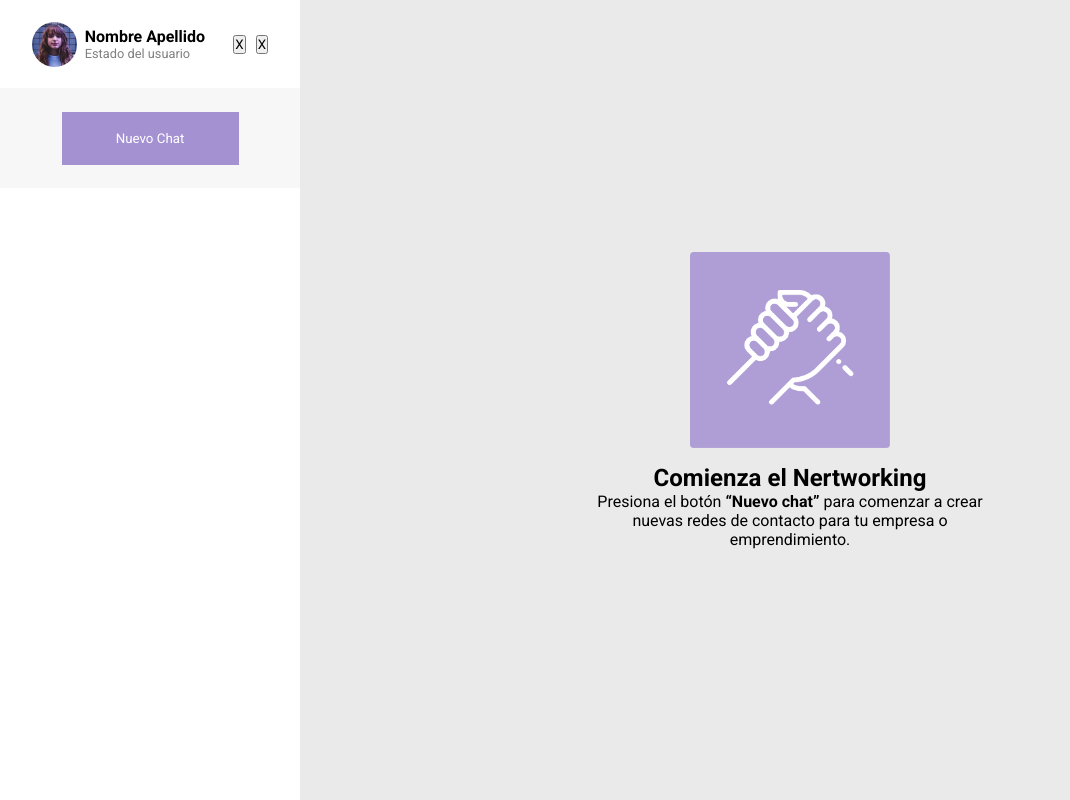
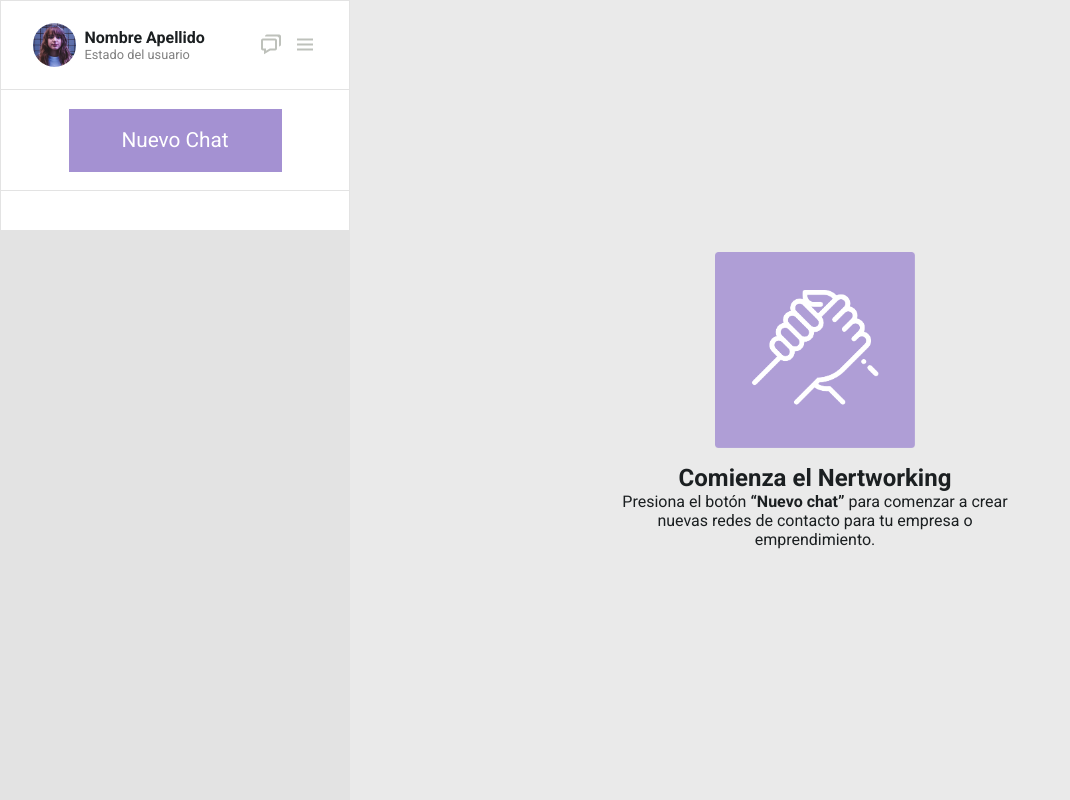
Before and after one commit to raulespmol/m2-d1-mensajeria, a plain HTML site: page index.html in a window 1280 px wide. Shown: the whole page, without its empty margins (0-1070 px from the left). Drawn offline with nearby package versions, Linux system fonts and the light colour scheme.

Commit message:
ajustes sidebar gap y hovers

```diff
--- a/assets/styles/style.scss
+++ b/assets/styles/style.scss
@@ -5,7 +5,8 @@ $color-secondary: #BEC1BB;
 $color-dark: #1B1F21;
 $color-white: #fff;
 
-$sidebar-width: 300px;
+$sidebar-width: 350px;
+$sidebar-gap: 1px;
 
 @mixin flexRow {
   display: flex;
@@ -34,6 +35,7 @@ $sidebar-width: 300px;
   padding: 0;
   box-sizing: border-box;
   font-family: 'Roboto', sans-serif;
+  color: $color-dark;
 }
 
 section {
@@ -44,10 +46,13 @@ section {
   @include flexCol;
   height: 100vh;
   width: $sidebar-width;
-  background-color: $color-white;
+  background-color: #e3e3e3;
+  gap: $sidebar-gap;
+  padding: $sidebar-gap;
   & > *{
     width: 100%;
     padding: 1.2rem 2rem;
+    background-color: #FFF;
   }
   .profile {
     @include flexRow;
@@ -75,23 +80,32 @@ section {
     .p-buttons {
       @include flexCenter;
       gap: 10px;
-      width: 50px;
+      width: 80px;
+      i {
+        font-size: 1.5rem;
+        color: $color-secondary;
+        &:hover {
+          cursor: pointer;
+          color: $color-dark;
+        }
+      }
     }
   }
 
   .button-container {
     @include flexCenter;
-    width: 100%;
     height: 100px;
-    background-color: #f7f7f7;
     .new-chat {
       width: 75%;
       padding: 1.2rem;
       background-color: $color-primary;
       border: none;
       color: white;
+      font-size: 1.3rem;
+      font-weight: 500;
       &:hover {
         background-color: #CDC3E6;
+        cursor: pointer;
       }
     }
   }
--- a/index.html
+++ b/index.html
@@ -4,6 +4,7 @@
   <meta charset="UTF-8">
   <meta name="viewport" content="width=device-width, initial-scale=1.0">
   <link rel="stylesheet" href="./assets/styles/style.css">
+  <link href='https://unpkg.com/boxicons@2.1.4/css/boxicons.min.css' rel='stylesheet'>
   <title>Contacte Me SPA</title>
 </head>
 <body>
@@ -20,8 +21,8 @@
           <p>Estado del usuario</p>
         </div>
         <div class="p-buttons">
-          <button>X</button>
-          <button>X</button>
+          <i class='bx bx-chat' ></i>
+          <i class='bx bx-menu' ></i>
         </div>
       </div>
 
```
Also changed, not shown: assets/styles/style.css.
